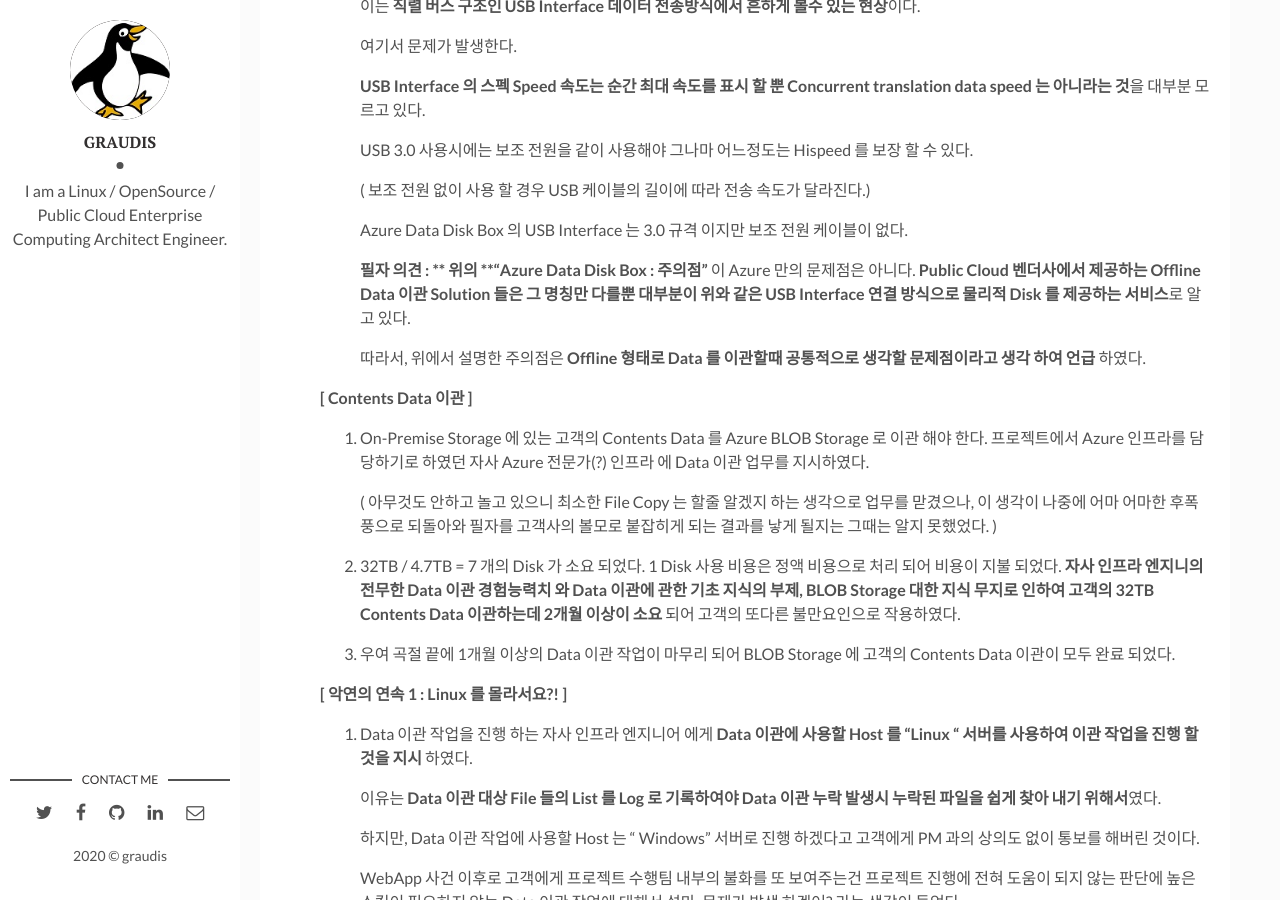
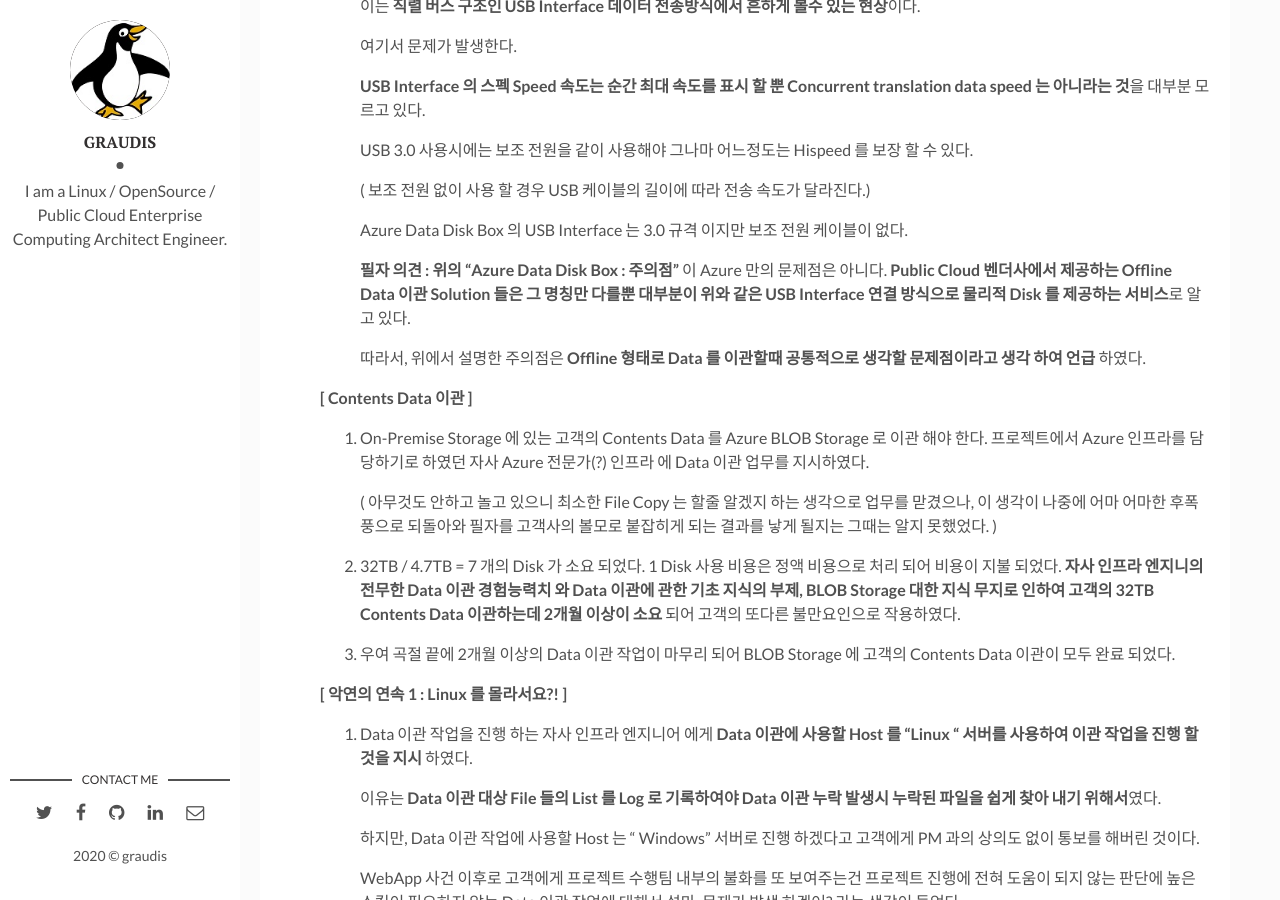
Before and after one commit to graudis/graudis.github.io, a Jekyll site: the page built from _posts/2020-10-11-azure-webapp-6.md, in a window 1280 px wide and 900 px high, scrolled down 2534 px. Built offline with Jekyll 4.4.1, drawn with Linux system fonts in a browser that asks for light colours.

Commit message:
Update 2020-10-11-azure-webapp-6.md

```diff
--- a/_posts/2020-10-11-azure-webapp-6.md
+++ b/_posts/2020-10-11-azure-webapp-6.md
@@ -136,7 +136,7 @@ tags: cloud azure MS
 
 
 
-      **필자 의견 : ** 위의 **"Azure Data Disk Box : 주의점"** 이  Azure 만의 문제점은 아니다. **Public Cloud 벤더사에서 제공하는 Offline Data 이관 Solution 들은 그 명칭만 다를뿐 대부분이 위와 같은 USB Interface 연결 방식으로 물리적 Disk 를 제공하는 서비스**로 알고 있다.
+      **필자 의견 : 위의 "Azure Data Disk Box : 주의점"** 이  Azure 만의 문제점은 아니다. **Public Cloud 벤더사에서 제공하는 Offline Data 이관 Solution 들은 그 명칭만 다를뿐 대부분이 위와 같은 USB Interface 연결 방식으로 물리적 Disk 를 제공하는 서비스**로 알고 있다.
 
       따라서, 위에서 설명한 주의점은 **Offline 형태로 Data 를 이관할때 공통적으로 생각할 문제점이라고 생각 하여 언급** 하였다.
 
@@ -154,7 +154,7 @@ tags: cloud azure MS
 
 
 
-   3. 우여 곡절 끝에 1개월 이상의 Data 이관 작업이 마무리 되어 BLOB Storage 에 고객의 Contents Data 이관이 모두 완료 되었다.
+   3. 우여 곡절 끝에 2개월 이상의 Data 이관 작업이 마무리 되어 BLOB Storage 에 고객의 Contents Data 이관이 모두 완료 되었다.
 
 
 
```
